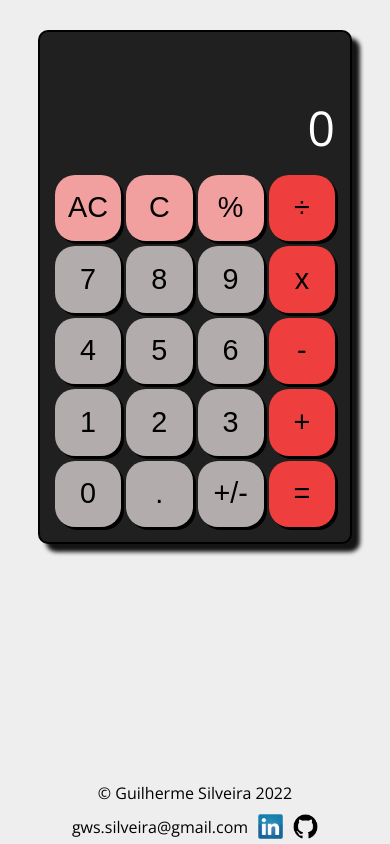
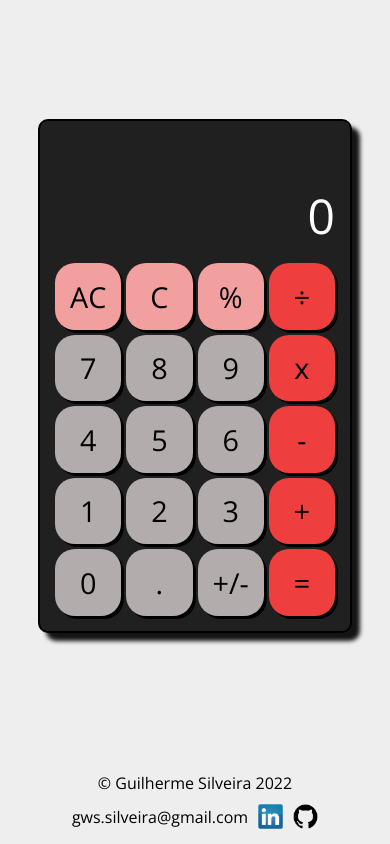
Before and after one commit to SilveiraGuilherme/calculator, a plain HTML site: page index.html in a window 390 px wide. Drawn offline with nearby package versions, Linux system fonts and the light colour scheme.

Commit message:
Improved responsive features

```diff
--- a/index.html
+++ b/index.html
@@ -9,8 +9,8 @@
     <script src="script.js" defer></script>
   </head>
   <body>
-    <main class="calculator">
-      <div class="calc-container">
+    <main>
+      <div class="calculator">
         <div class="display-container">
           <div class="display"></div>
         </div>
--- a/style.css
+++ b/style.css
@@ -1,18 +1,33 @@
 @import url(https://fonts.googleapis.com/css?family=Open+Sans:400,300,700);
 
 * {
-  margin: 0;
   text-decoration: none;
   color: inherit;
+  font-family: "Open sans";
 }
 body {
+  display: flex;
+  flex-direction: column;
+  align-items: center;
+  justify-content: space-between;
   background-color: #eeeeee;
+  height: 100vh;
   margin: 0;
-  font-family: "Open sans";
+  min-width: 330px;
 }
-
+main {
+  display: flex;
+  justify-content: center;
+  align-items: center;
+  flex: 1;
+  width: 100%;
+  height: 100%;
+}
 .calculator {
-  margin: 30px auto 20px auto;
+  display: flex;
+  flex-direction: column;
+  gap: 5px;
+  margin: 0;
   background-color: rgb(32, 32, 32);
   width: 300px;
   height: 500px;
@@ -20,13 +35,6 @@ body {
   border: 2px solid black;
   border-radius: 10px;
   box-shadow: 8px 8px 4px #141414;
-}
-.calc-container {
-  display: flex;
-  flex-direction: column;
-  width: 100%;
-  height: 100%;
-  gap: 5px;
 }
 
 .display-container {
@@ -81,11 +89,9 @@ button:active,
 }
 
 footer {
-  position: fixed;
-  bottom: 0;
-  width: 100vw;
   display: grid;
   grid-template-columns: 1fr 1fr;
+  width: 100%;
 }
 footer p {
   display: flex;
@@ -116,4 +122,10 @@ img {
     align-items: center;
     justify-content: center;
   }
+  footer p {
+    margin-bottom: 0;
+  }
+  footer address {
+    margin-bottom: 10px;
+  }
 }
```
Also changed, not shown: 1 other file.
